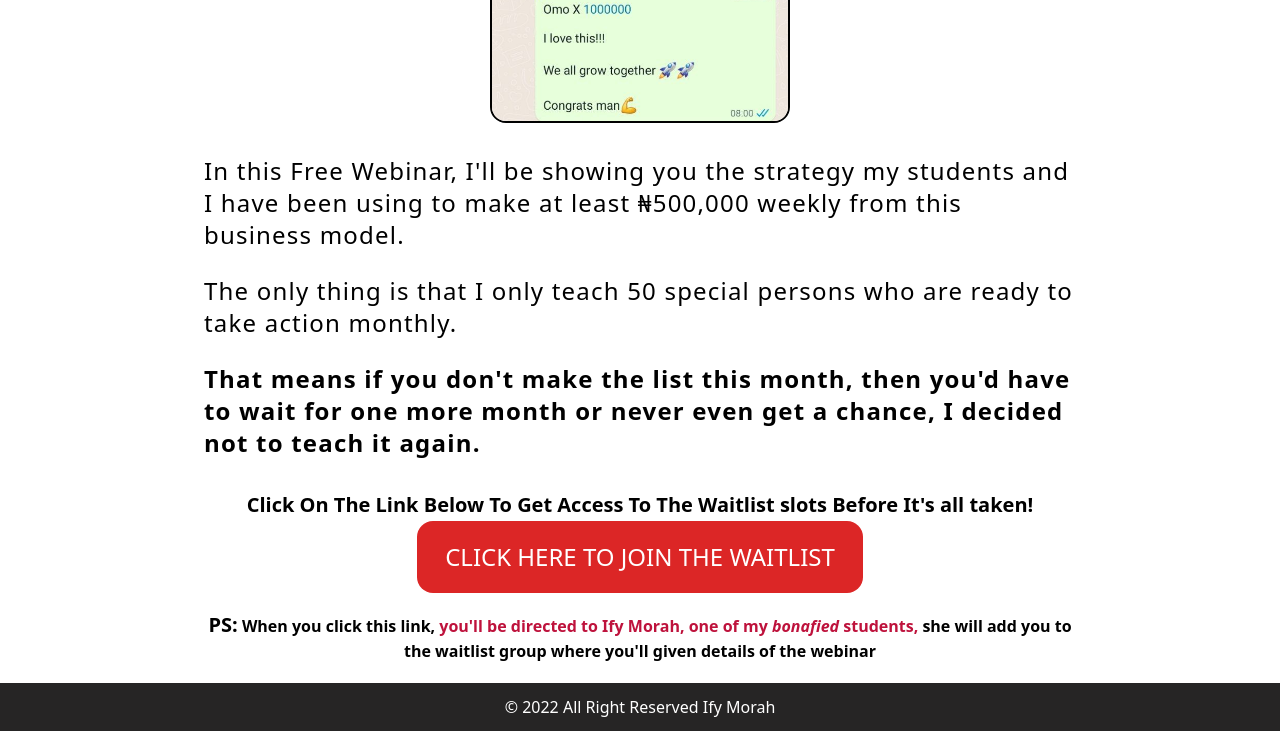
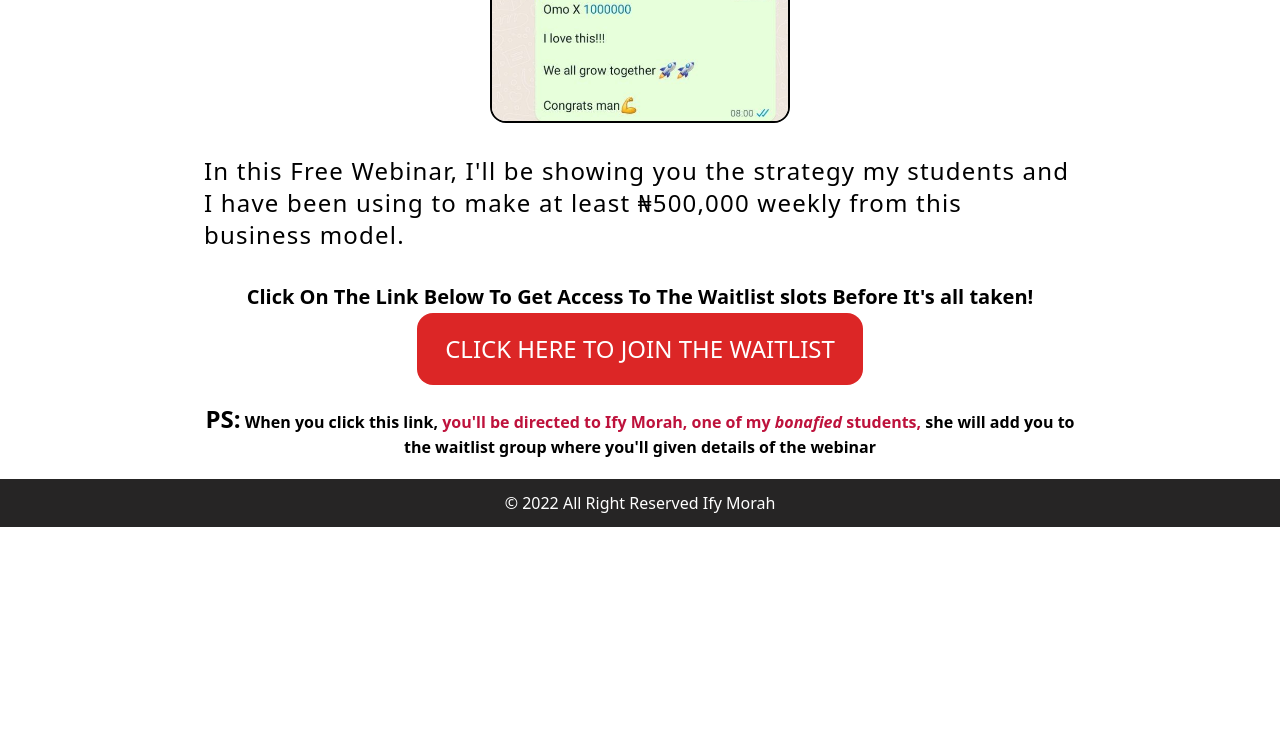
Before and after one commit to drisaden/freewebinar, a plain HTML site: page index.html in a window 1280 px wide. Shown: the part 9429-10160 px from the top of the page. After the commit the page ends 9956 px from the top, so only its background shows below. Drawn offline with nearby package versions, Linux system fonts and the light colour scheme.

Commit message:
little changes made

```diff
--- a/index.html
+++ b/index.html
@@ -255,19 +255,13 @@
         <p class="text-left p-3 text-2xl leading tracking-wider"> In this Free Webinar, I'll be showing you the strategy
             my
             students and I have been using to make at least ₦500,000 weekly from this business model.</p>
-        <p class="text-left p-3 text-2xl leading tracking-wider">The only thing is that I only teach 50 special persons
-            who
-            are ready to take action monthly.</p>
 
-        <p class="text-left p-3 text-2xl leading tracking-wider font-bold">That means if you don't make the list this
-            month,
-            then you'd have to wait for one more month or never even get a chance, I decided not to teach it again.</p>
         <p class="my-5 font-bold text-xl">Click On The Link Below To Get Access To The Waitlist slots Before It's all taken!
         </p>
         <button class="py-5 px-2 text-2xl text-white animate-bounce rounded-2xl bg-red-600">
             <a href="https://wa.link/jvptd3" class="no-underline p-5 ">CLICK HERE TO JOIN THE WAITLIST</a>
         </button>
-        <p class="mx-5 mb-5 font-bold ml-2 mr-2 "><span class="text-xl">PS:</span> When you click this link,<span
+        <p class="mx-5 mb-5 font-bold ml-2 mr-2 "><span class="text-2xl">PS:</span> When you click this link,<span
                 class="text-rose-700"> you'll be directed to <b>Ify Morah,</b> one of my <i>bonafied</i> students, </span>she will add
             you to the waitlist group where you'll given details of the webinar </p>
     </section>
```
